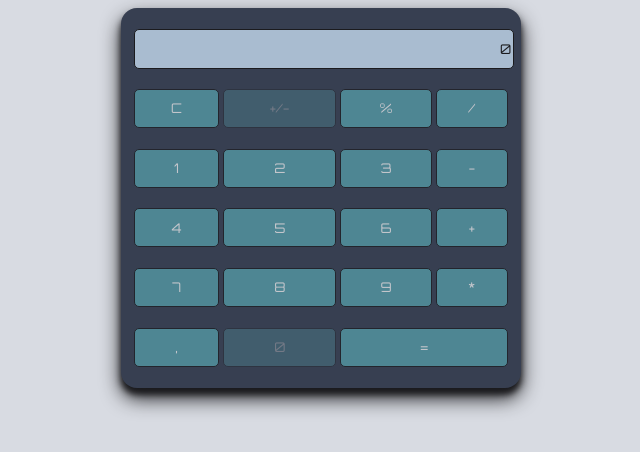
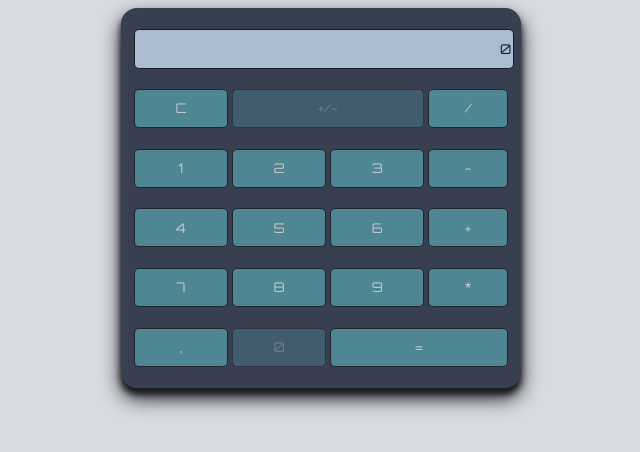
Before and after one commit to arnaufugarolas/calculator, a website: page index.html in a window 1280 px wide. Shown: the whole page, without its empty margins (319-959 px from the left). Drawn offline with Linux system fonts and the light colour scheme.

Commit message:
Visual changes
Signed-off-by: arnaufugarolas <arnau.fugarolas@mataro.epiaedu.cat>

```diff
--- a/index.html
+++ b/index.html
@@ -12,8 +12,7 @@
     </tr>
     <tr>
         <td> <input type="button" value="C" id="C" class="button operator" /> </td>
-        <td> <input type="button" value="+/-" id="+/-" class="button operator" /> </td>
-        <td> <input type="button" value="%" id="%" class="button operator" /> </td>
+        <td colspan="2"> <input type="button" value="+/-" id="+/-" class="button operator" /> </td>
         <td> <input type="button" value="/" id="/" class="button operator" /> </td>
     </tr>
     <tr>
```
